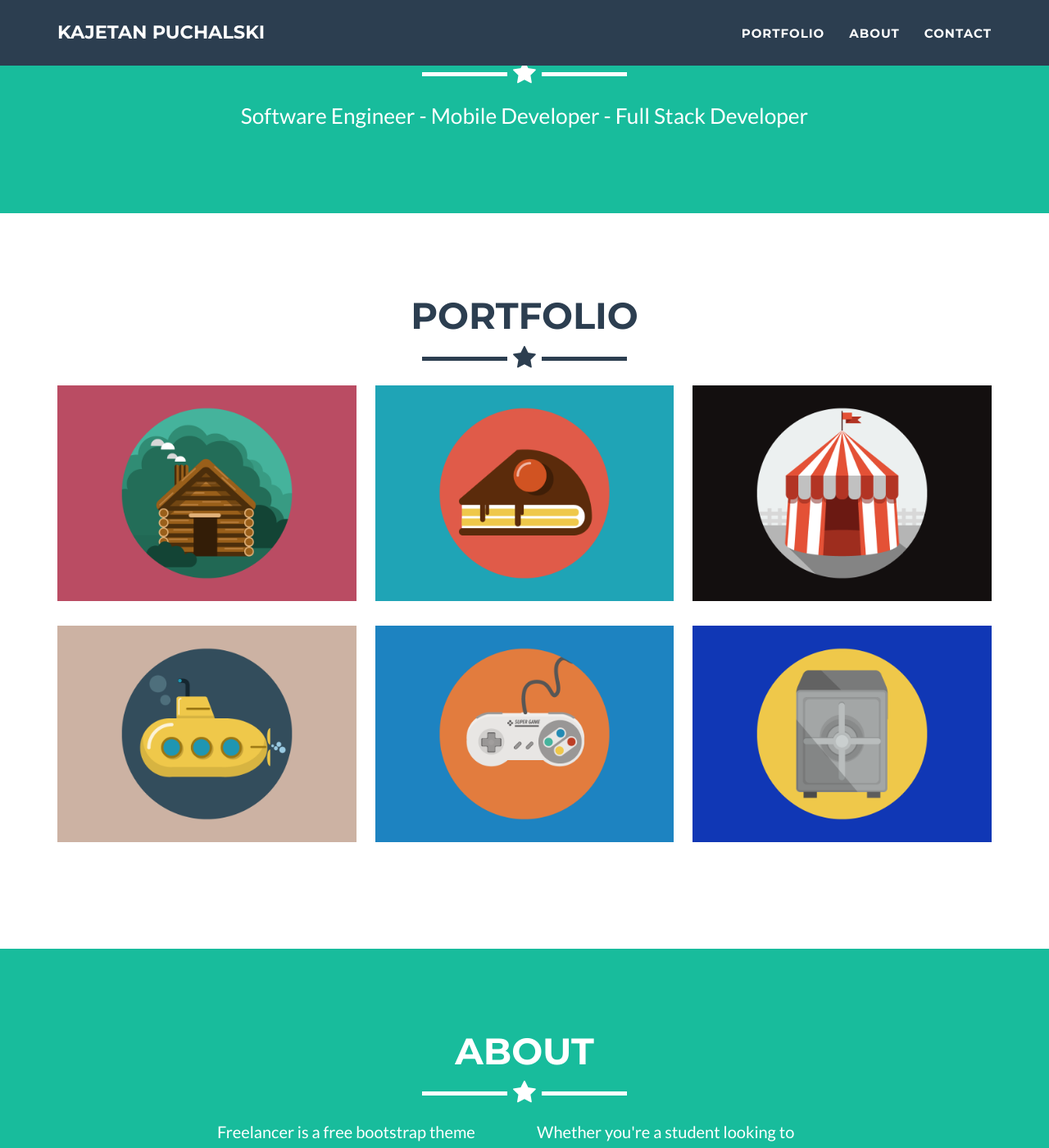
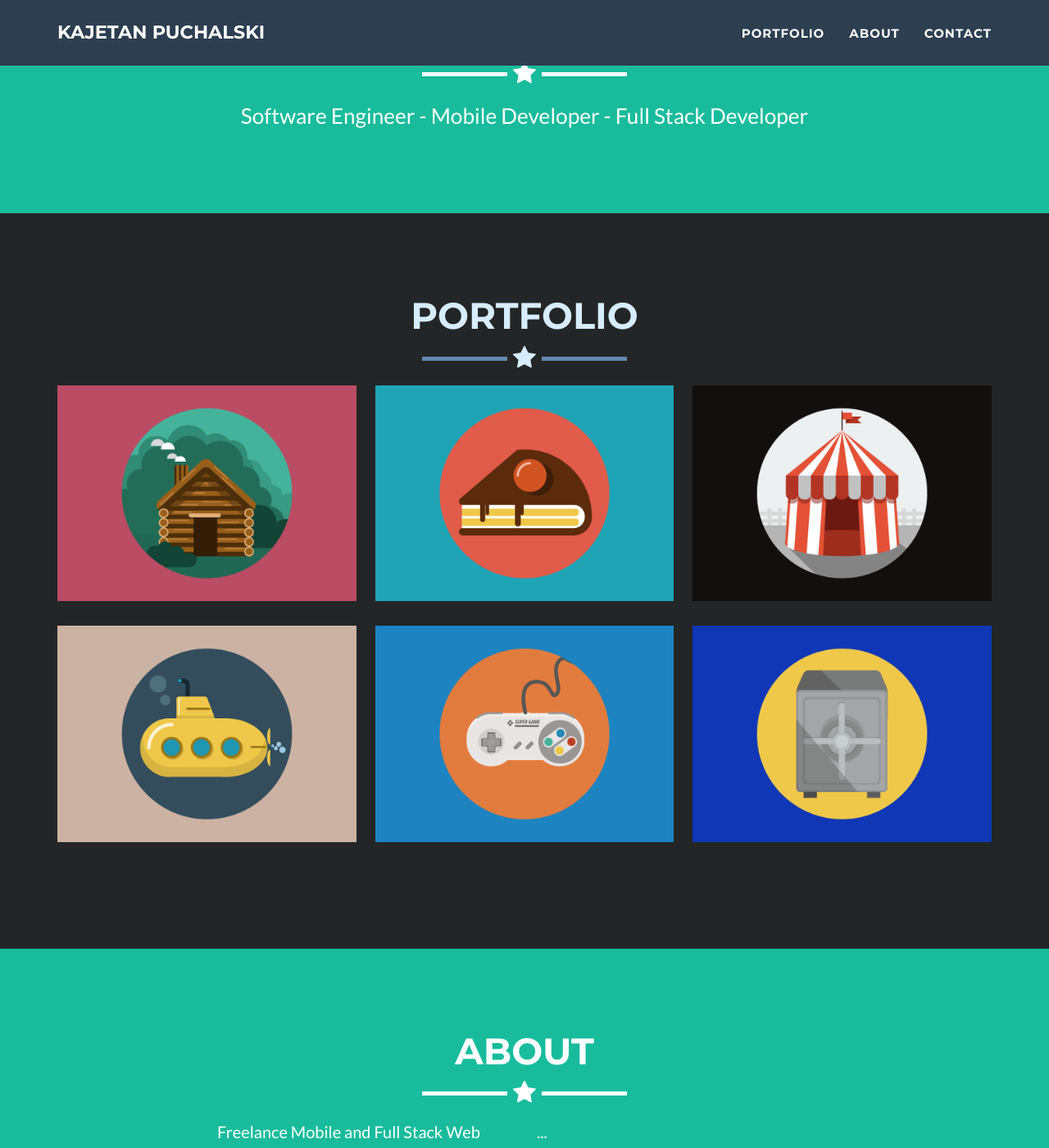
Before and after one commit to mrkajetanp/mrkajetanp.github.io, a Jekyll site: the page built from _posts/2014-07-18-otherapp.markdown, in a window 1280 px wide and 1400 px high, scrolled down 515 px. Shown: the whole window at 82% size. Built offline with Jekyll 4.4.1, drawn with Linux system fonts in a browser that asks for light colours; some of the changed text lies outside the part shown.

Commit message:
Theming and description

```diff
--- a/_config.yml
+++ b/_config.yml
@@ -3,7 +3,7 @@ title: Kajetan Puchalski
 email: kajetan.puchalski@tuta.io
 url: https://mrkajetanp.github.io
 
-description: "Freelance Mobile/Full Stack web developer & Software Engineering student based in Glasgow, Scotland. Delivering high-quality mobile and web applications."
+description: "Freelance Mobile and Full Stack Web Developer & Software Engineering student based in Glasgow, Scotland. I deliver high-quality mobile and web applications."
 
 keywords: "Kajetan, Puchalski, Freelance, Software, Engineer, Full, Stack, Back, Front, End, Mobile, Android, iOS"
 skills: "Software Engineer - Mobile Developer - Full Stack Developer"
@@ -21,14 +21,12 @@ bing_verify:
 # - comment the line below if you want to stick with the default PHP contact form
 contact: static
 
-# If you use disqus you need disqus shortname
-# https://help.disqus.com/customer/portal/articles/466208
-disqus_shortname: myshortname
-
 # Color settings (hex-codes without the leading hash-tag)
 color:
+  # Picture background
   primary: 18bc9c #80B3FF
   primary-rgb: "24,288,156" #"128,179,255"
+  # Top bar
   secondary: 2c3e50 #FD6E8A
   secondary-dark: 233140 #A2122F
 
--- a/_includes/about.html
+++ b/_includes/about.html
@@ -9,15 +9,11 @@
             </div>
             <div class="row">
                 <div class="col-lg-4 col-lg-offset-2">
-                    <p>Freelancer is a free bootstrap theme created by Start Bootstrap. The download includes the complete source files including HTML, CSS, and JavaScript as well as optional LESS stylesheets for easy customization.</p>
+                    <p>Freelance Mobile and Full Stack Web Developer & Software Engineering student based in Glasgow, Scotland.</p>
+                    <p>I deliver high-quality mobile and web applications employing best practices and modern technologies.</p>
                 </div>
                 <div class="col-lg-4">
-                    <p>Whether you're a student looking to showcase your work, a professional looking to attract clients, or a graphic artist looking to share your projects, this template is the perfect starting point! </p>
-                </div>
-                <div class="col-lg-8 col-lg-offset-2 text-center">
-                    <a href="https://github.com/jeromelachaud/freelancer-theme" class="btn btn-lg btn-outline">
-                        <i class="fa fa-download"></i> Download Theme
-                    </a>
+                    <p>...</p>
                 </div>
             </div>
         </div>
--- a/_layouts/default.html
+++ b/_layouts/default.html
@@ -1,5 +1,5 @@
 <!DOCTYPE html>
-<html>
+<html lang="en">
     {% include head.html %}
     <body id="page-top" class="index">
     {% include nav.html %}
```
Also changed, not shown: _includes/css/main.css (+27 -4 lines), _includes/portfolio_grid.html (line endings or trailing spaces).
